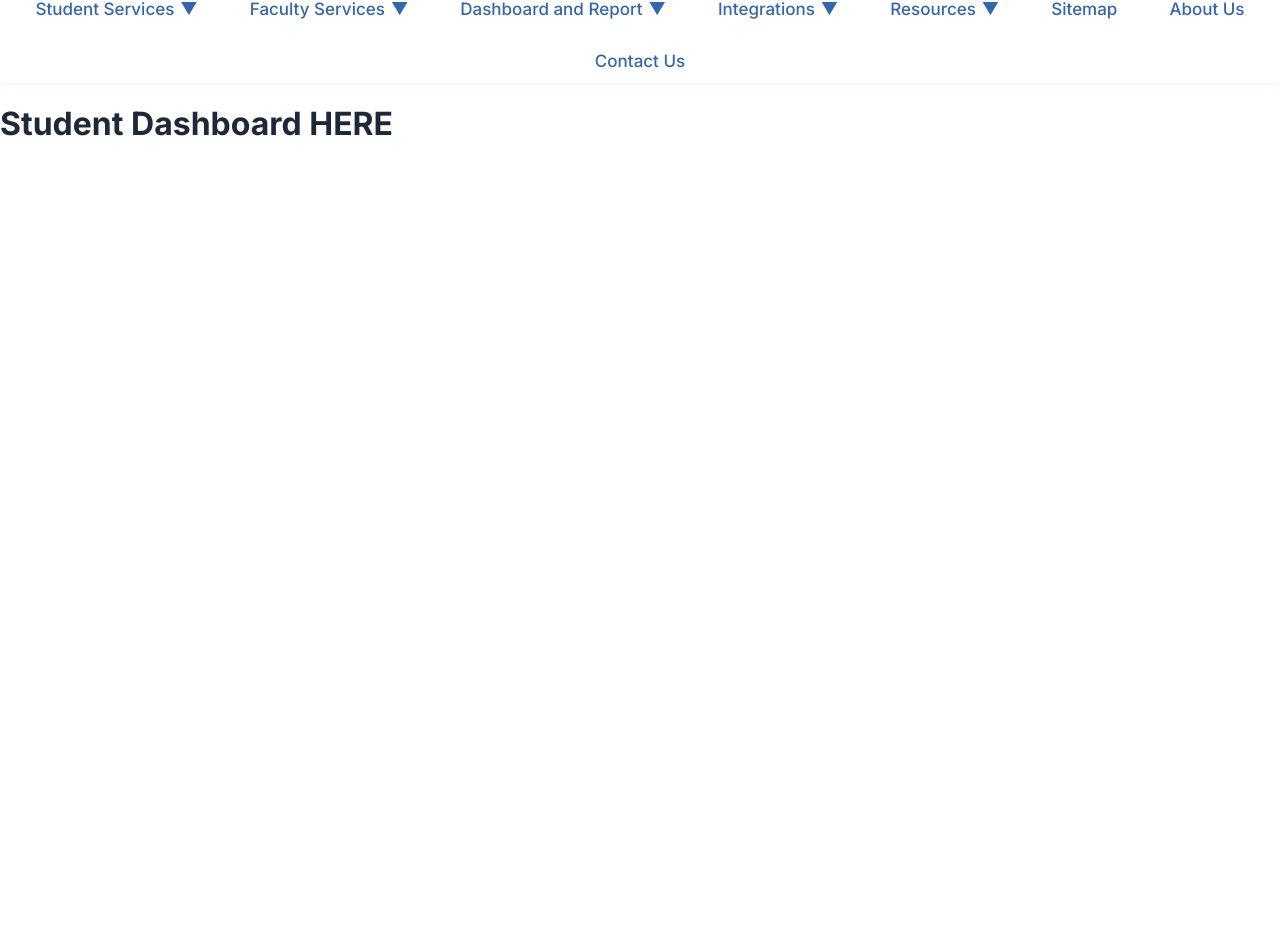
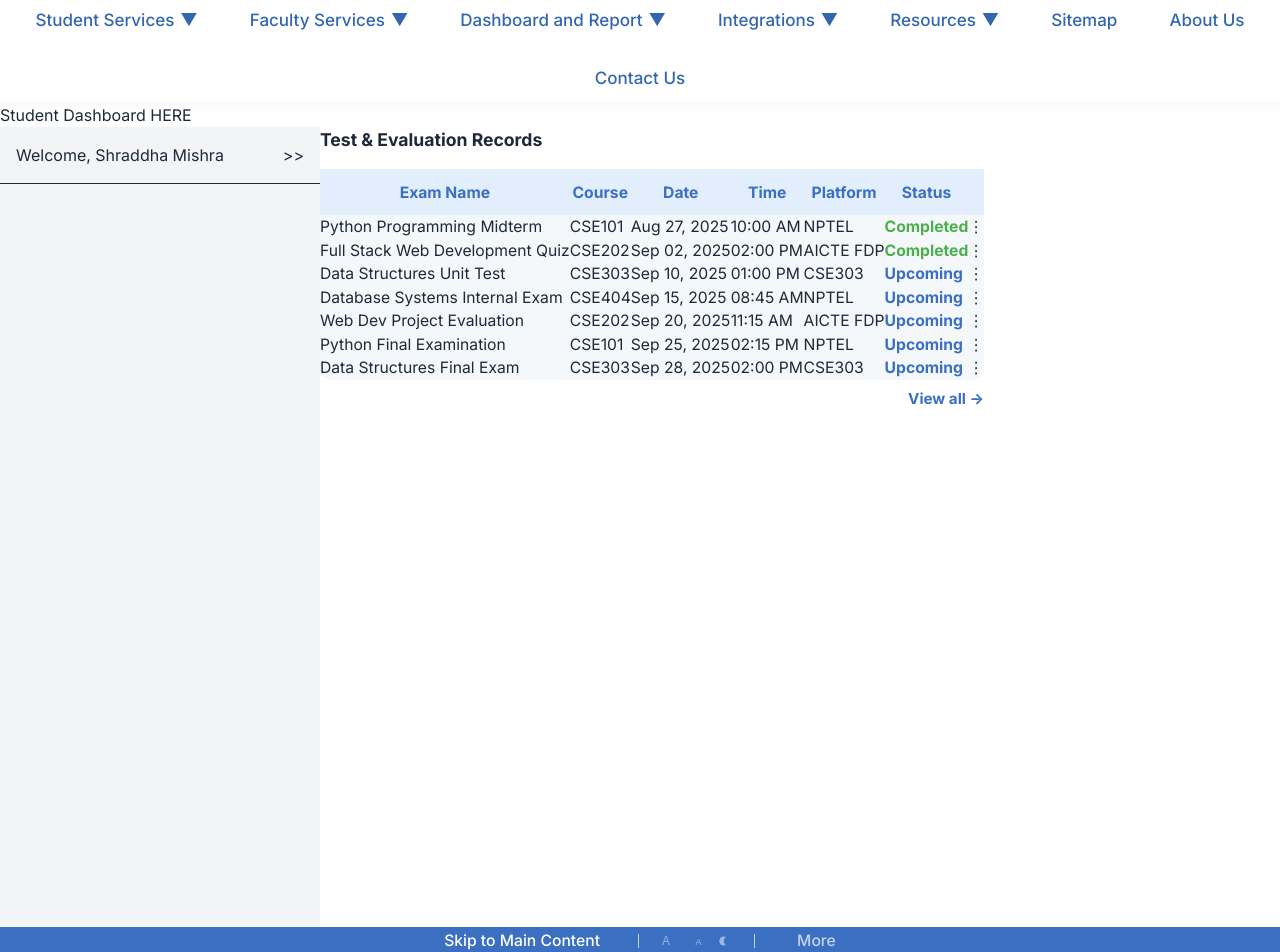
Before and after one commit to darved2305/ggw-vidyasetu, a React (Vite) app: page /student in a window 1280 px wide. Shown: the part 107-1059 px from the top of the page. Before the commit the page ends 800 px from the top, so only its background shows below. Built offline with nearby package versions, Linux system fonts and the light colour scheme.

Commit message:
Fixed #5, added gitignore and tailwind support

```diff
--- a/package.json
+++ b/package.json
@@ -9,9 +9,11 @@
     "preview": "vite preview"
   },
   "dependencies": {
+    "@tailwindcss/vite": "^4.1.13",
     "react": "^18.2.0",
     "react-dom": "^18.2.0",
-    "react-router-dom": "^7.8.2"
+    "react-router-dom": "^7.8.2",
+    "tailwindcss": "^4.1.13"
   },
   "devDependencies": {
     "@vitejs/plugin-react": "^4.2.0",
--- a/src/StudentPage.jsx
+++ b/src/StudentPage.jsx
@@ -1,11 +1,20 @@
 import React from 'react'
 import Navbar from './components/Navbar'
+import TestRecordsSection from './components/TestRecordsSection'
+import TopBarSection from './components/TopBarSection'
+import Sidebar from './components/Sidebar'
 
 const StudentPage = () => {
   return (
     <>
+
         <Navbar/>
         <h1>Student Dashboard HERE</h1>
+        <div className='flex'>
+          <Sidebar />
+          <TestRecordsSection />
+        </div>
+      <TopBarSection />
     </>
   )
 }
--- a/src/components/NavbarSection.jsx
+++ b/src/components/NavbarSection.jsx
@@ -106,7 +106,7 @@ const NavbarSection = () => (
       <span className="navbar-avatar-btn" tabIndex={0} aria-label="Ram Vyas profile">
         <span className="navbar-avatar">RV</span>
         <span className="navbar-avatar-dot" />
-        <span className="navbar-tooltip" style={{ top: '110%' }}>Ram Vyas</span>
+        <span className="navbar-tooltip top-[110%]">Ram Vyas</span>
       </span>
     </div>
   </nav>
--- a/src/components/ServiceBox.jsx
+++ b/src/components/ServiceBox.jsx
@@ -67,7 +67,7 @@ export default function ServiceBox({ title, desc, boxColor, logoUrl }) {
       </div>
       <p style={descStyle}>{desc}</p>
       <button className="cta" style={buttonStyle}>
-        Know More &nbsp; <span style={{ fontSize: 18 }}>&rarr;</span>
+        Know More &nbsp; <span className="text-[18px]">&rarr;</span>
       </button>
     </article>
   )
--- a/src/components/Sidebar.jsx
+++ b/src/components/Sidebar.jsx
@@ -6,9 +6,9 @@ const Sidebar = () => {
         { name: 'Shraddha Mishra' },
     ]
   return (
-    <div className='w-64 h-screen bg-gray-100'>
+    <div className='w-[25%] h-screen bg-gray-100'>
         <div className='flex justify-between items-center p-4 border-b'>
-            <h1>Welcome, {Details[0].name}</h1>
+            <h1>Welcome, {Details.map(detail => detail.name)}</h1>
             <button>{">>"}</button>
         </div>
     </div>
--- a/src/components/TestRecordsSection.jsx
+++ b/src/components/TestRecordsSection.jsx
@@ -12,18 +12,10 @@ const TestRecordsSection = () => (
       Test & Evaluation Records
     </h3>
 
-    <table
-      style={{
-        width: '100%',
-        borderCollapse: 'collapse',
-        fontSize: '0.98rem',
-        background: '#f5f8fa',
-        borderRadius: '10px',
-      }}
-    >
+    <table className='w-full border-collapse text-[0.98rem] bg-[#f5f8fa] rounded-[10px]'>
       <thead>
-        <tr style={{ background: '#e3eefd', color: '#3b6fc2' }}>
-          <th style={{ padding: '0.7rem' }}>Exam Name</th>
+        <tr className="bg-[#e3eefd] text-[#3b6fc2]">
+          <th className="p-[0.7rem]">Exam Name</th>
           <th>Course</th>
           <th>Date</th>
           <th>Time</th>
@@ -40,7 +32,7 @@ const TestRecordsSection = () => (
           <td>Aug 27, 2025</td>
           <td>10:00 AM</td>
           <td>NPTEL</td>
-          <td style={{ color: '#4cae4c', fontWeight: 'bold' }}>Completed</td>
+          <td className="text-[#4cae4c] font-bold">Completed</td>
           <td>⋮</td>
         </tr>
 
@@ -50,7 +42,7 @@ const TestRecordsSection = () => (
           <td>Sep 02, 2025</td>
           <td>02:00 PM</td>
           <td>AICTE FDP</td>
-          <td style={{ color: '#4cae4c', fontWeight: 'bold' }}>Completed</td>
+          <td className="text-[#4cae4c] font-bold">Completed</td>
           <td>⋮</td>
         </tr>
 
@@ -60,7 +52,7 @@ const TestRecordsSection = () => (
           <td>Sep 10, 2025</td>
           <td>01:00 PM</td>
           <td>CSE303</td>
-          <td style={{ color: '#3b6fc2', fontWeight: 'bold' }}>Upcoming</td>
+          <td className="text-[#3b6fc2] font-bold">Upcoming</td>
           <td>⋮</td>
         </tr>
 
@@ -70,7 +62,7 @@ const TestRecordsSection = () => (
           <td>Sep 15, 2025</td>
           <td>08:45 AM</td>
           <td>NPTEL</td>
-          <td style={{ color: '#3b6fc2', fontWeight: 'bold' }}>Upcoming</td>
+          <td className="text-[#3b6fc2] font-bold">Upcoming</td>
           <td>⋮</td>
         </tr>
 
@@ -80,7 +72,7 @@ const TestRecordsSection = () => (
           <td>Sep 20, 2025</td>
           <td>11:15 AM</td>
           <td>AICTE FDP</td>
-          <td style={{ color: '#3b6fc2', fontWeight: 'bold' }}>Upcoming</td>
+          <td className="text-[#3b6fc2] font-bold">Upcoming</td>
           <td>⋮</td>
         </tr>
 
@@ -90,7 +82,7 @@ const TestRecordsSection = () => (
           <td>Sep 25, 2025</td>
           <td>02:15 PM</td>
           <td>NPTEL</td>
-          <td style={{ color: '#3b6fc2', fontWeight: 'bold' }}>Upcoming</td>
+          <td className="text-[#3b6fc2] font-bold">Upcoming</td>
           <td>⋮</td>
         </tr>
 
@@ -100,22 +92,13 @@ const TestRecordsSection = () => (
           <td>Sep 28, 2025</td>
           <td>02:00 PM</td>
           <td>CSE303</td>
-          <td style={{ color: '#3b6fc2', fontWeight: 'bold' }}>Upcoming</td>
+          <td className="text-[#3b6fc2] font-bold">Upcoming</td>
           <td>⋮</td>
         </tr>
       </tbody>
     </table>
 
-    <div
-      style={{
-        textAlign: 'right',
-        color: '#3b6fc2',
-        fontWeight: 'bold',
-        cursor: 'pointer',
-        fontSize: '0.95rem',
-        marginTop: '0.5rem',
-      }}
-    >
+    <div className='text-right text-[#3b6fc2] mt-2 cursor-pointer font-bold text-[0.95rem] '>
       View all →
     </div>
   </div>
--- a/src/components/TopBarSection.jsx
+++ b/src/components/TopBarSection.jsx
@@ -9,34 +9,15 @@ const sepLight = {
 };
 
 const TopBarSection = () => (
-  <div
-    style={{
-      display: 'flex',
-      alignItems: 'center',
-      justifyContent: 'center',
-      gap: '1.2rem',
-      height: '28px',
-      background: '#3b6fc2',
-      color: '#fff',
-      fontSize: '0.98rem',
-      fontWeight: 500,
-    }}
-  >
-    <span style={{ marginRight: '1.2rem' }}>
+  <div className='flex justify-center items-center gap-[1.2rem] h-[28px] bg-[#3b6fc2] text-white text-[0.98rem] font-medium'>
+    <span className='mr-[1.2rem]'>
       Skip to Main Content
     </span>
 
     <span style={sepLight} />
 
-    <span
-      style={{
-        display: 'flex',
-        alignItems: 'center',
-        gap: '0.7rem',
-        opacity: 0.9,
-      }}
-    >
-      <span title="Increase Font Size" style={{ opacity: 0.7 }}>
+    <span className='flex items-center gap-[0.7rem] opacity-70'>
+      <span title="Increase Font Size" className='opacity-70'>
         <svg width="18" height="18" viewBox="0 0 24 24">
           <text
             x="4"
@@ -50,7 +31,7 @@ const TopBarSection = () => (
         </svg>
       </span>
 
-      <span title="Decrease Font Size" style={{ opacity: 0.7 }}>
+      <span title="Decrease Font Size" className='opacity-70'>
         <svg width="18" height="18" viewBox="0 0 24 24">
           <text
             x="10"
@@ -64,7 +45,7 @@ const TopBarSection = () => (
         </svg>
       </span>
 
-      <span title="High Contrast" style={{ opacity: 0.7 }}>
+      <span title="High Contrast" className='opacity-70' >
         <svg width="18" height="18" viewBox="0 0 24 24">
           <circle cx="9" cy="12" r="6" fill="#fff" />
           <circle cx="15" cy="12" r="6" fill="#3b6fc2" />
--- a/src/styles/FooterSection.css
+++ b/src/styles/FooterSection.css
@@ -1,3 +1,5 @@
+@import "tailwindcss";
+
 .footer-section {
   text-align: center;
   padding: 1rem 0;
--- a/src/styles/NavbarSection.css
+++ b/src/styles/NavbarSection.css
@@ -1,3 +1,5 @@
+@import "tailwindcss";
+
 .navbar-section {
   display: flex;
   align-items: center;
--- a/src/styles/global.css
+++ b/src/styles/global.css
@@ -1,3 +1,5 @@
+@import "tailwindcss";
+
 * {
   box-sizing: border-box;
 }
--- a/src/styles/variables.css
+++ b/src/styles/variables.css
@@ -1,3 +1,5 @@
+@import "tailwindcss";
+
 :root {
   --brand-blue: #003366;
   --brand-blue-700: #062b53;
--- a/vite.config.js
+++ b/vite.config.js
@@ -1,6 +1,7 @@
 import { defineConfig } from 'vite'
 import react from '@vitejs/plugin-react'
+import tailwindcss from '@tailwindcss/vite'
 
 export default defineConfig({
-  plugins: [react()],
+  plugins: [react(), tailwindcss()],
 })
```
Also changed, not shown: 2 other files (tests, documents, lock files or other folders).
